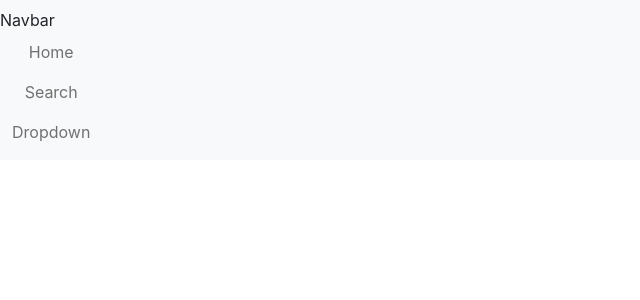
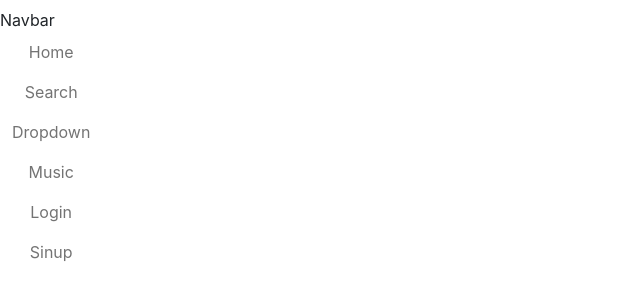
Before and after one commit to EstherNjuguna/mussic, a React (Create React App) app: page / in a window 1280 px wide. Shown: the top 300 px of the page, without its empty margins (0-640 px from the left). Built offline with nearby package versions, Linux system fonts and the light colour scheme.

Commit message:
created login

```diff
--- a/src/components/navbar/Navbar.js
+++ b/src/components/navbar/Navbar.js
@@ -3,7 +3,7 @@
 
 const Navbar = () => {
   return (
-    <nav className="navbar bg-light">Navbar
+    <nav className="navbar dark">Navbar
   <div className="container-fluid">
   <ul className="navbar-nav">
     <li className="nav-item">
@@ -15,6 +15,15 @@
 <li className="nav-item">
 <Link className="nav-link"to="/dropdown">Dropdown</Link>
 </li>
+<li className="nav-item">
+<Link className="nav-link"to="/music">Music</Link>
+</li>
+<li className="nav-item">
+<Link className="nav-link"to="/login">Login</Link>
+</li>
+<li className="nav-item">
+<Link className="nav-link"to="/signup">Sinup</Link>
+</li>
   </ul>
   </div>
   </nav>
```
Also changed, not shown: src/components/login/Login.js (added, +15 -0 lines), src/components/signup/Signup.js (added, +9 -0 lines).
